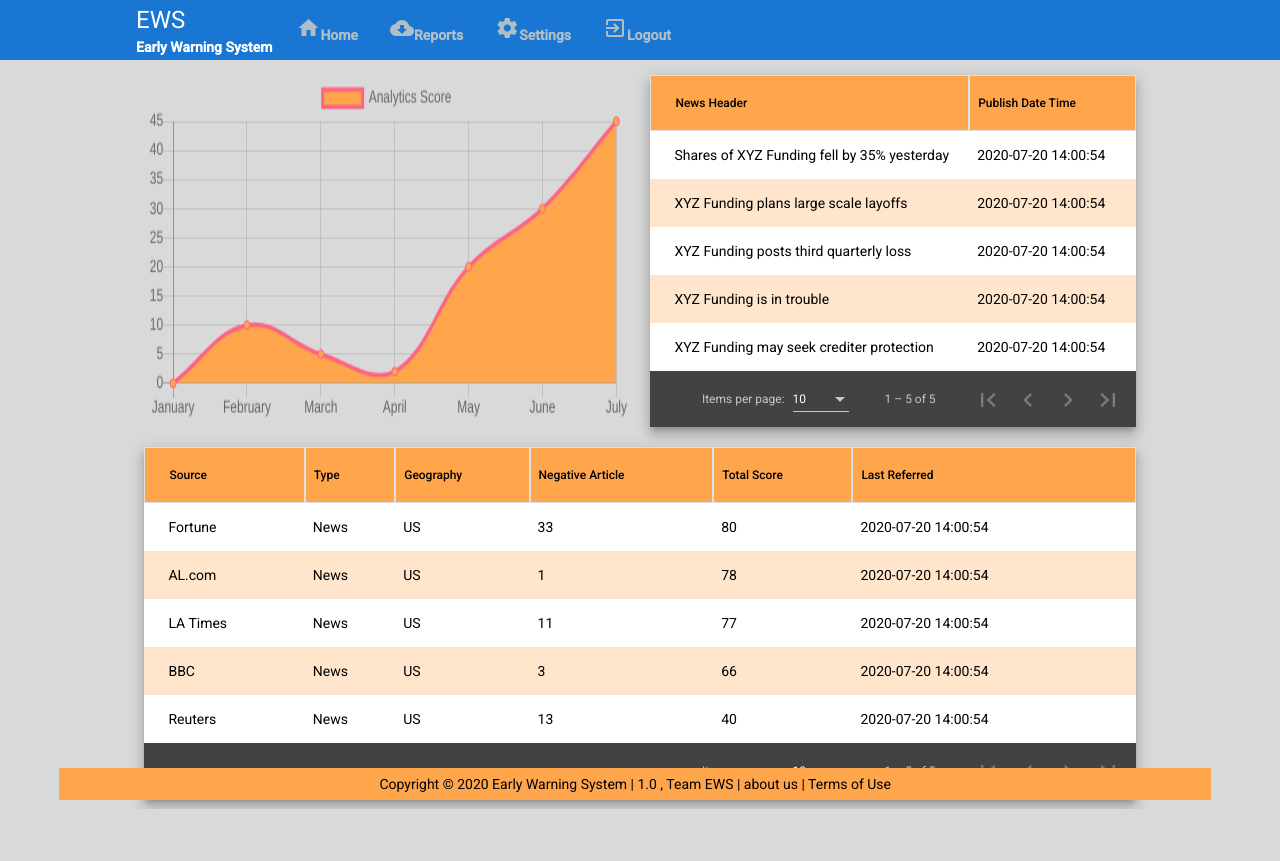
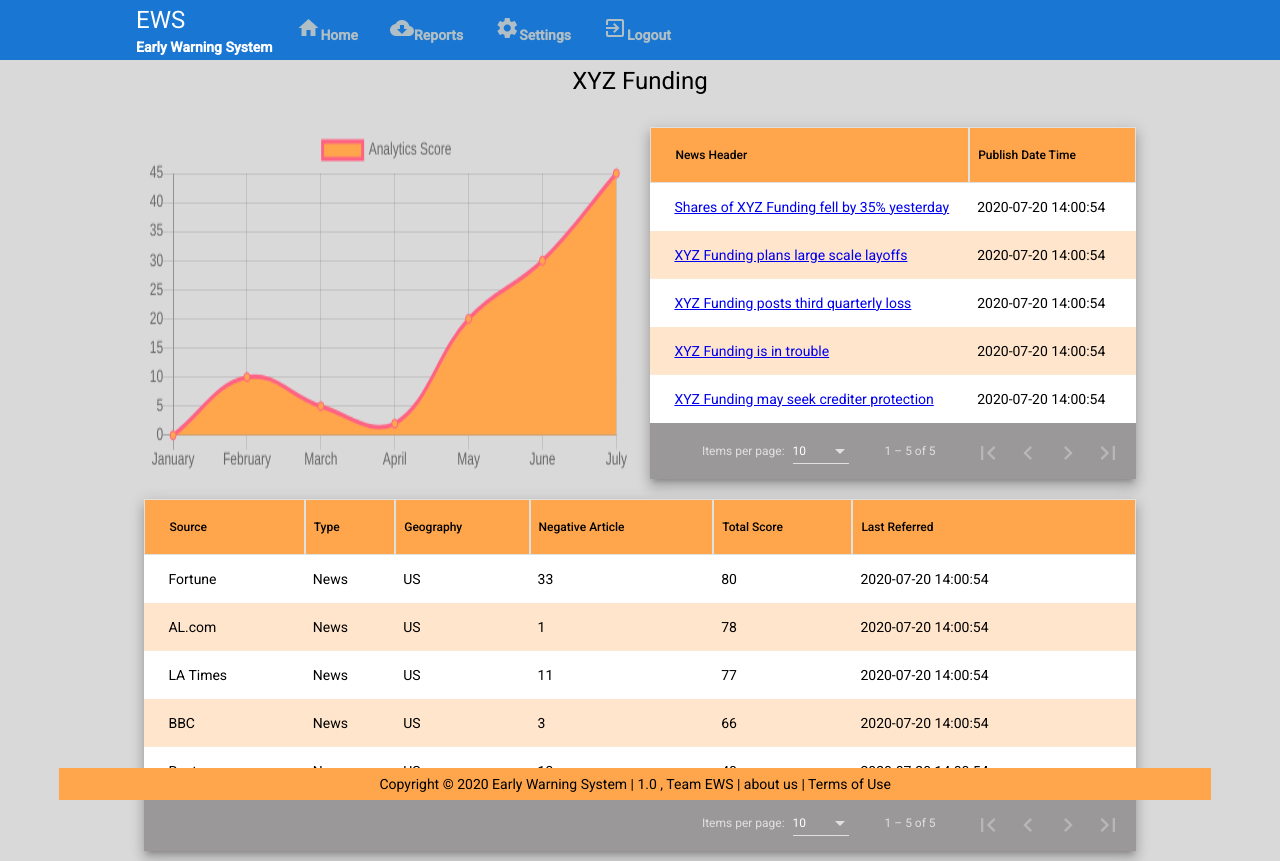
Before and after one commit to abhi0593/tcshackathon, an Angular app: page /detail/1 in a window 1280 px wide. Before the commit the page ends 809 px from the top, so only its background shows below. Built offline with nearby package versions, Linux system fonts and the light colour scheme.

Commit message:
Changes 14092020

```diff
--- a/src/app/app.component.css
+++ b/src/app/app.component.css
@@ -190,3 +190,7 @@
   {
     color: #125699;
   }
+
+  .mat-paginator {
+    background: #9a9898;
+}
--- a/src/app/dashboard/counterparty-detail/counterparty-detail.component.css
+++ b/src/app/dashboard/counterparty-detail/counterparty-detail.component.css
@@ -1,3 +1,11 @@
+
+.table-heading {
+  margin: 2px auto;
+  text-align: center;
+  margin-top: 5%;
+  margin-bottom: 2%;
+  }
+
 .flexboxcontainer{
     display: flex;
     flex-direction: row;
@@ -14,3 +22,7 @@
     line-height: 75px;
     font-size: 30px;*/
   }
+
+  .mat-paginator {
+    background: #9a9898;
+}
--- a/src/app/dashboard/counterparty-detail/counterparty-detail.component.html
+++ b/src/app/dashboard/counterparty-detail/counterparty-detail.component.html
@@ -13,6 +13,9 @@
     <app-news-source></app-news-source>
     </mat-grid-tile>
   </mat-grid-list> -->
+  <div class="table-heading">
+    <h1 class="center-text">XYZ Funding</h1>
+  </div>
 <div class="flexboxcontainer">
   <div>
     <app-chart></app-chart>
--- a/src/app/dashboard/counterparty-detail/news-source/news-source.component.css
+++ b/src/app/dashboard/counterparty-detail/news-source/news-source.component.css
@@ -24,3 +24,6 @@ th.mat-header-cell, td.mat-cell, td.mat-footer-cell {
 .mat-row:nth-child(odd){
     background-color:#FFFFFF;
 }
+.mat-paginator {
+    background: #9a9898;
+}
--- a/src/app/dashboard/counterparty-detail/news/news.component.css
+++ b/src/app/dashboard/counterparty-detail/news/news.component.css
@@ -24,3 +24,7 @@ th.mat-header-cell, td.mat-cell, td.mat-footer-cell {
 .mat-row:nth-child(odd){
     background-color:#FFFFFF;
 }
+
+ .mat-paginator {
+    background: #9a9898;
+}
--- a/src/app/dashboard/counterparty-detail/news/news.component.html
+++ b/src/app/dashboard/counterparty-detail/news/news.component.html
@@ -5,7 +5,7 @@
 
         <ng-container matColumnDef="NewsHeader">
           <th mat-header-cell *matHeaderCellDef> News Header </th>
-          <td mat-cell *matCellDef="let element">{{element.NewsHeader}} </td>
+          <td mat-cell *matCellDef="let element"> <a class="dashboardlink" routerLink="/detail/{{element.Id}}" >{{element.NewsHeader}} </a></td>
         </ng-container>
 
         <ng-container matColumnDef="PublishDateTime">
--- a/src/app/dashboard/dashboard-front/dashboard.component.css
+++ b/src/app/dashboard/dashboard-front/dashboard.component.css
@@ -59,18 +59,22 @@ color: BLACK;
 .red{
   background: red;
   color: white;
+  text-align: right
 }
 .orange{
   background: orange;
   color: white;
+  text-align: right
 }
 .yellow{
   background: yellow;
   color: white;
+  text-align: right
 }
 .green{
   background: green;
   color: white;
+  text-align: right
 }
 .mat-row:nth-child(even){
   background-color: #ffe5cc;
@@ -79,3 +83,12 @@ color: BLACK;
 .mat-row:nth-child(odd){
   background-color:#FFFFFF;
   }
+
+  .mat-paginator {
+    background: #9a9898;
+}
+
+.mat-form-field-label
+{
+  color: black !important
+}
--- a/src/app/dashboard/dashboard-front/dashboard.component.html
+++ b/src/app/dashboard/dashboard-front/dashboard.component.html
@@ -3,7 +3,7 @@
 </div>
 <mat-form-field>
   <mat-label>Filter</mat-label>
-  <input matInput (keyup)="applyFilter($event)" placeholder="Ex. ABC" #input>
+  <input matInput (keyup)="applyFilter($event)" #input>
   <button mat-button matPrefix mat-icon-button>
     <mat-icon>search</mat-icon>
   </button>
```
